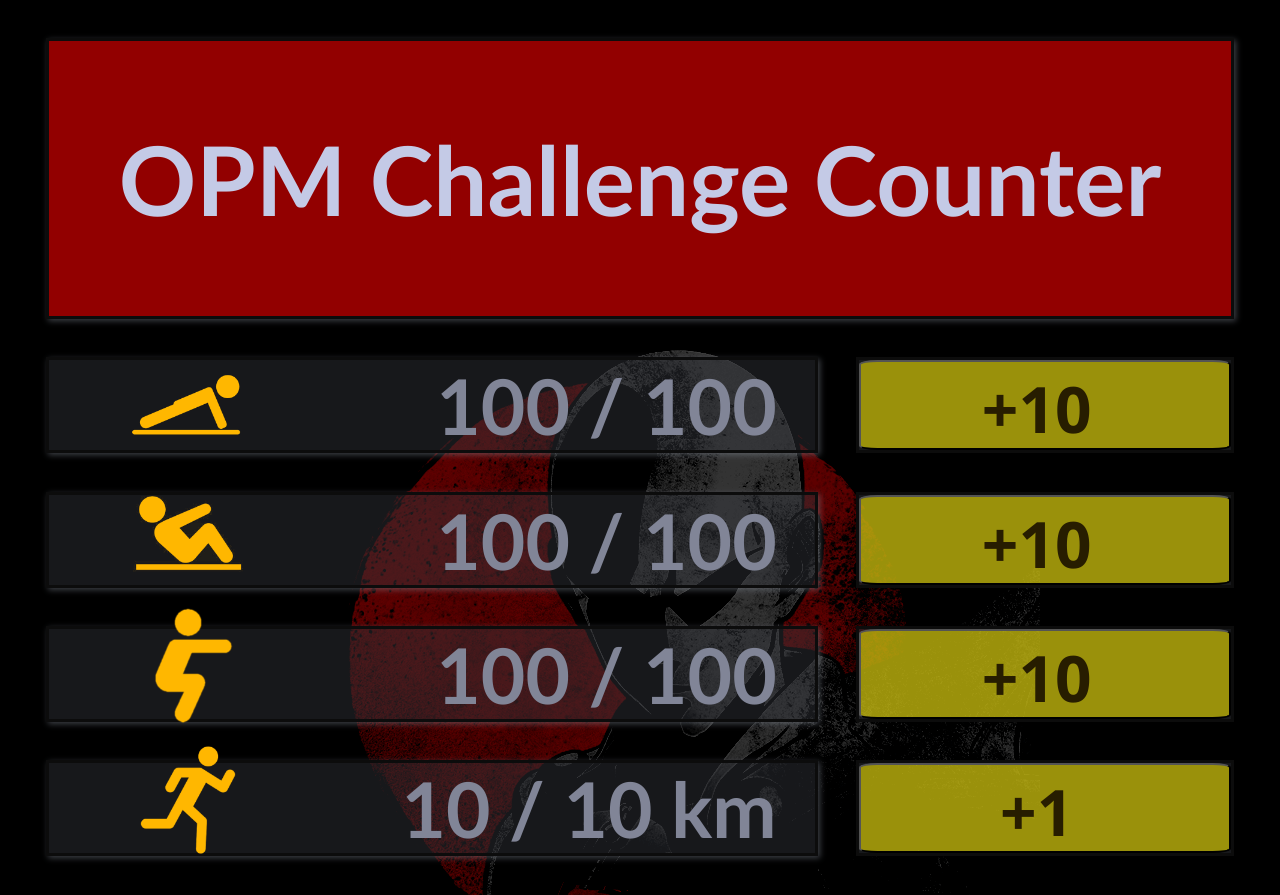
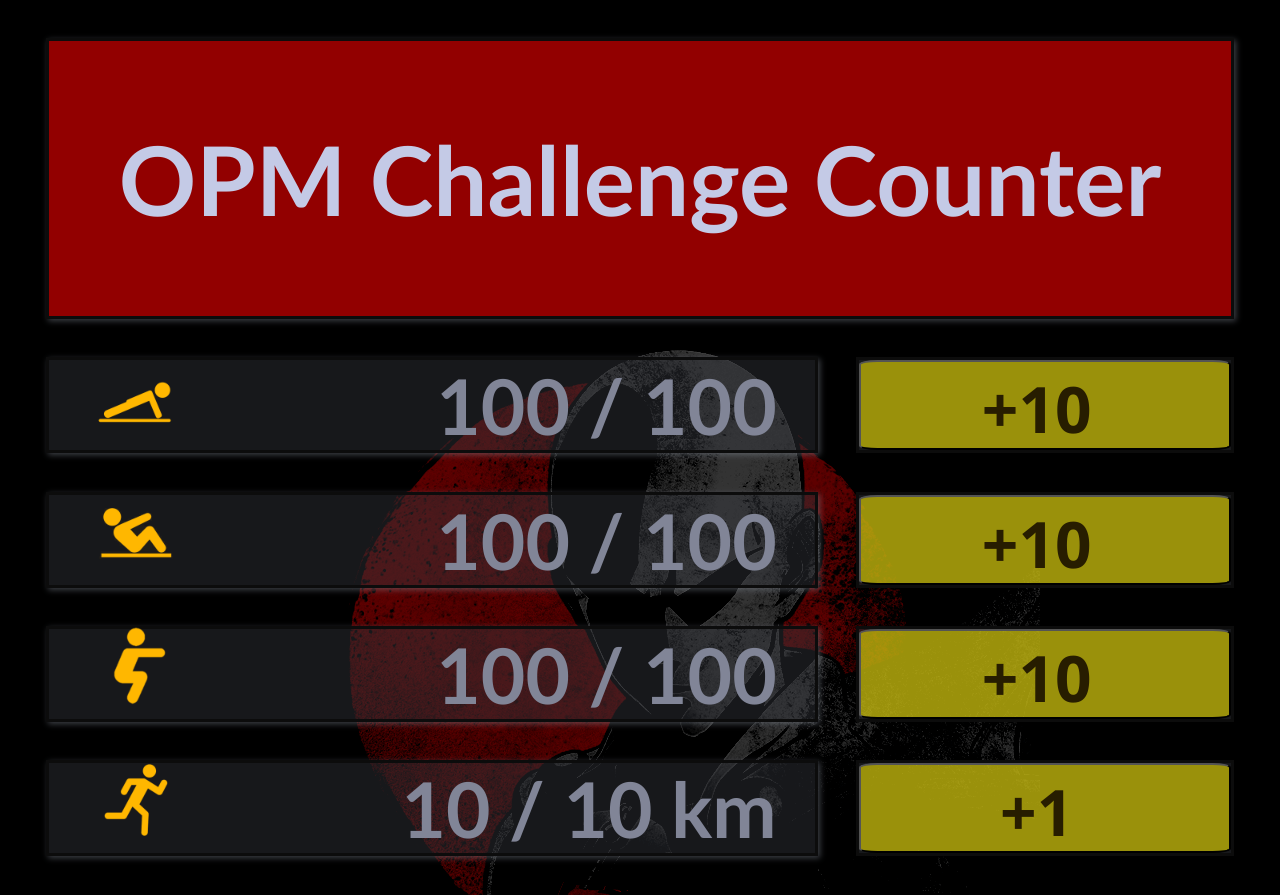
Before and after one commit to Akawgan/SaitamaCounter, a plain HTML site: page index.html in a window 1280 px wide. Drawn offline with Linux system fonts and the light colour scheme.

Commit message:
Update index.css
- Readjusted icons for new device

```diff
--- a/index.css
+++ b/index.css
@@ -97,6 +97,7 @@ button
 }
 .icon-img
 {
-    width: 60%;
-    height: 60%;
+    margin: 1vh;
+    width: 10vh;
+    height: 10vh;
 }
```
